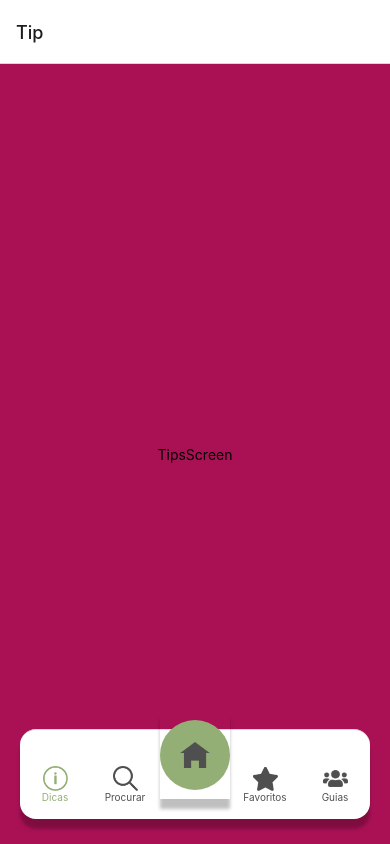
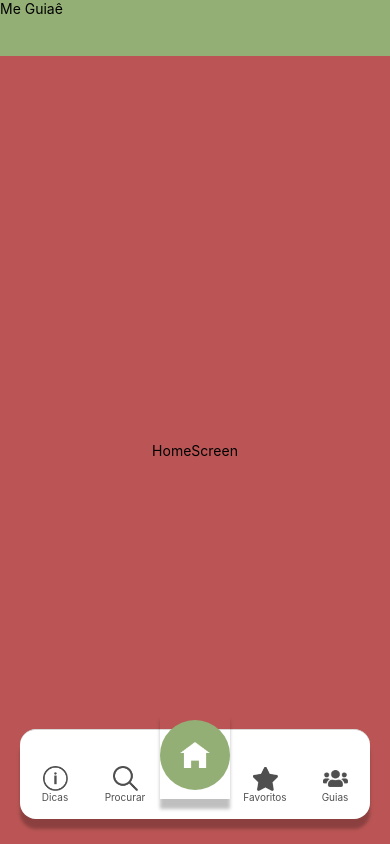
Before and after one commit to leopsousaa/Me-Guia-, a React Native app: screen / in a window 390 px wide. Built offline with nearby package versions, Linux system fonts and the light colour scheme.

Commit message:
add navigation drawer

```diff
--- a/package.json
+++ b/package.json
@@ -9,15 +9,18 @@
   },
   "dependencies": {
     "@react-navigation/bottom-tabs": "^6.0.5",
+    "@react-navigation/drawer": "^6.1.4",
     "@react-navigation/elements": "^1.1.0",
     "@react-navigation/native": "^6.0.2",
     "@react-navigation/stack": "^6.0.7",
     "expo": "~42.0.1",
+    "expo-constants": "^11.0.2",
     "expo-status-bar": "~1.0.4",
     "react": "16.13.1",
     "react-dom": "16.13.1",
     "react-native": "https://github.com/expo/react-native/archive/sdk-42.0.0.tar.gz",
-    "react-native-gesture-handler": "^1.10.3",
+    "react-native-gesture-handler": "~1.10.2",
+    "react-native-reanimated": "~2.2.0",
     "react-native-safe-area-context": "3.2.0",
     "react-native-screens": "~3.4.0",
     "react-native-web": "~0.13.12"
--- /dev/null
+++ b/src/components/Header/Header.js
@@ -0,0 +1,26 @@
+import React from "react";
+import { Text, StyleSheet, SafeAreaView } from "react-native";
+
+import Constants from "expo-constants";
+import { StatusBar } from "expo-status-bar";
+
+import { RoundPixel } from "../../utils/roundPixel";
+
+import { PALLET } from "../../globalStyles/palletColor";
+
+const Header = () => {
+  return (
+    <SafeAreaView style={styles.header}>
+      <StatusBar translucent barStyle="dark-content" />
+      <Text>Me Guiaê</Text>
+    </SafeAreaView>
+  );
+};
+
+const styles = StyleSheet.create({
+  header: {
+    height: RoundPixel(56) + RoundPixel(Constants.statusBarHeight),
+    backgroundColor: PALLET.primaryColor,
+  },
+});
+export default Header;
--- /dev/null
+++ b/src/components/Header/index.js
@@ -0,0 +1 @@
+export { default } from "./Header";
--- a/src/navigations/tabs.js
+++ b/src/navigations/tabs.js
@@ -2,12 +2,16 @@ import * as React from "react";
 import { StyleSheet, Image, View, Text, TouchableOpacity } from "react-native";
 
 import { createBottomTabNavigator } from "@react-navigation/bottom-tabs";
+
+import { getHeaderTitle } from "@react-navigation/elements";
 
 import HomeScreen from "../screens/HomeScreen";
 import ExplorerScreen from "../screens/ExplorerScreen";
 import FavoriteScreen from "../screens/FavoriteScreen";
 import GuideScreen from "../screens/GuideScreen";
 import TipScreen from "../screens/TipScreen";
+
+import Header from "../components/Header";
 
 import { RoundPixel } from "../utils/roundPixel";
 import { PALLET } from "../globalStyles/palletColor";
@@ -42,8 +46,12 @@ const HomeButton = ({ children, onPress }) => (
 const TabsNavigator = () => {
   return (
     <Tab.Navigator
+      initialRouteName="Home"
       screenOptions={{
         tabBarShowLabel: false,
+        header: () => {
+          return <Header />;
+        },
         tabBarStyle: {
           position: "absolute",
           bottom: RoundPixel(25),
```
Also changed, not shown: src/navigations/draw.js (+9 -3 lines), 1 other file (tests, documents, lock files or other folders).
